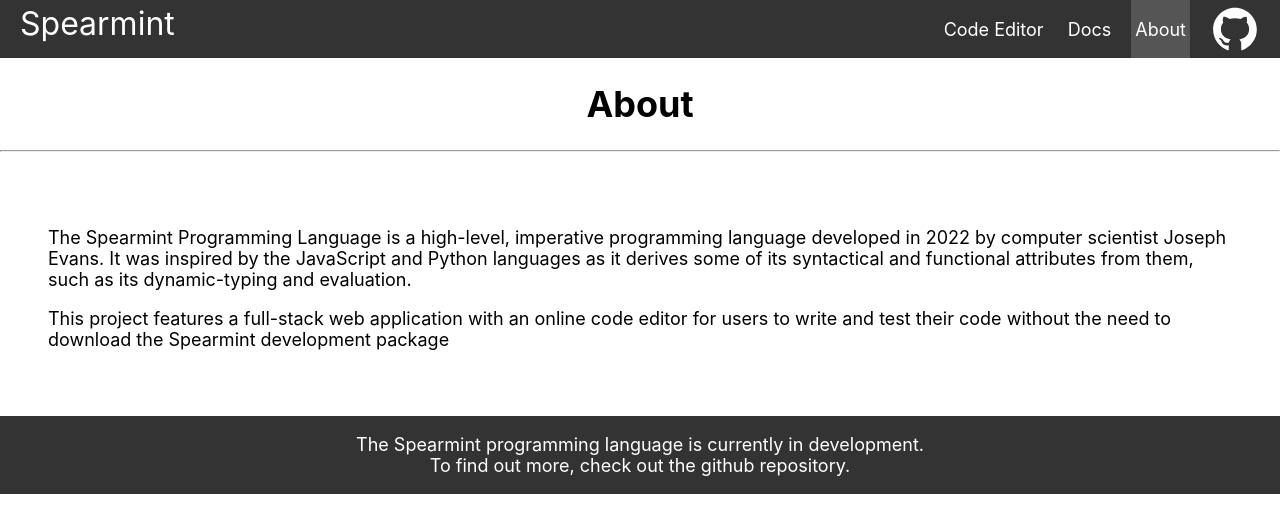
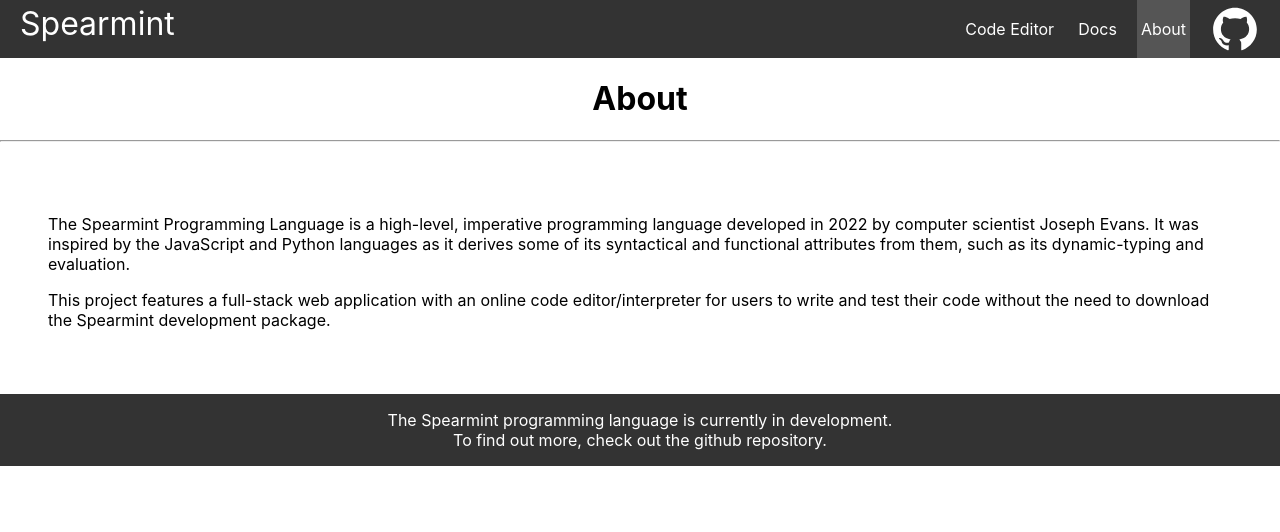
Before and after one commit to jeje1197/Spearmint_Project, a React (Create React App) app: page /about in a window 1280 px wide. Shown: the top 532 px of the page. Built offline with nearby package versions, Linux system fonts and the light colour scheme.

Commit message:
Updated CSS

```diff
--- a/src/App.css
+++ b/src/App.css
@@ -1,5 +1,4 @@
 .App {
-  font-size: large;
   width: inherit;
   height: inherit;
 }
--- a/src/front-end/pages/about/About.js
+++ b/src/front-end/pages/about/About.js
@@ -21,9 +21,9 @@ function AboutBody() {
                 dynamic-typing and evaluation.
             </p>
             <p>
-                This project features a full-stack web application with an online code editor
+                This project features a full-stack web application with an online code editor/interpreter
                 for users to write and test their code without the need to download the Spearmint
-                development package
+                development package.
             </p>
         </div>
     )
--- a/src/front-end/pages/code-editor/CodeEditor.css
+++ b/src/front-end/pages/code-editor/CodeEditor.css
@@ -4,7 +4,7 @@ h1 {
 
 .introduction {
     text-align: center;
-    font-size: 20px;
+    /* font-size: 20px; */
 }
 
 .CodeEditor {
@@ -13,6 +13,7 @@ h1 {
     background-color: gray;
     border: 2px solid black;
     padding: 10px;
+    height: 400px;
 }
 
 .editor {
@@ -27,26 +28,27 @@ h1 {
     background-color: black;
     color: white;
     flex-wrap: wrap;
+    /* height: 500px; */
 }
 
 .code-output {
     text-align: left;
     padding-left: 10px;
-    font-size: 20px;
+    font-size: 16px;
 }
 
 .options {
     margin-top: 2px;
     text-align: center;
-    font-size: 20px;
+    font-size: inherit;
 }
 
 .options select {
-    font-size: inherit;
+    /* font-size: inherit; */
 }
 
 .options button{
     background-color: darkseagreen;
     width: 80px;
-    font-size: inherit;
+    /* font-size: inherit; */
 }
--- a/src/front-end/pages/code-editor/CodeEditor.js
+++ b/src/front-end/pages/code-editor/CodeEditor.js
@@ -67,25 +67,27 @@ export default class CodeEditor extends React.Component {
             <div>
                 <h1>Spearmint Code Editor</h1>
                 <section className="introduction">
-                    <p>Spearmint is a high-level, dynamically-typed programming language.</p>
+                    <p>Write code and test it here!</p>
                 </section>
                 <hr/>
 
                 <div className="CodeEditor">
                     <AceEditor
                         ref={this.aceRef}
+                        height="100%"
                         className="editor"
                         placeholder="Enter code here"
                         mode="javascript"
                         theme="twilight"
-                        fontSize={20}
+                        fontSize={16}
                         showPrintMargin={true}
                         showGutter={true}
                         highlightActiveLine={true}
                         setOptions={{
-                        showLineNumbers: true,
-                        tabSize: 4,
-                        }}/>
+                            showLineNumbers: true,
+                            tabSize: 4,
+                        }}
+                    />
 
                     <Console ref={this.consoleRef}/>
                 </div>
```
